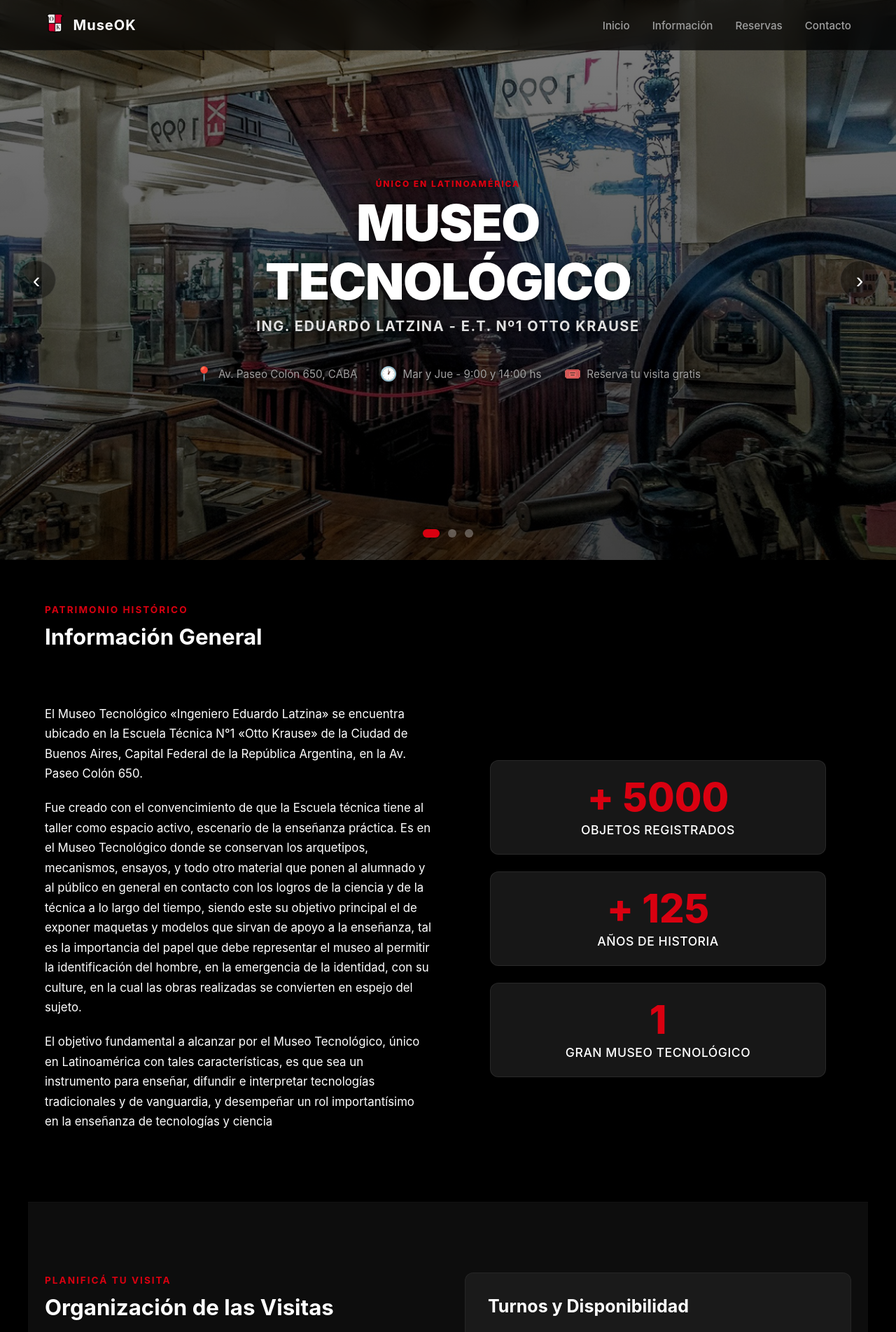
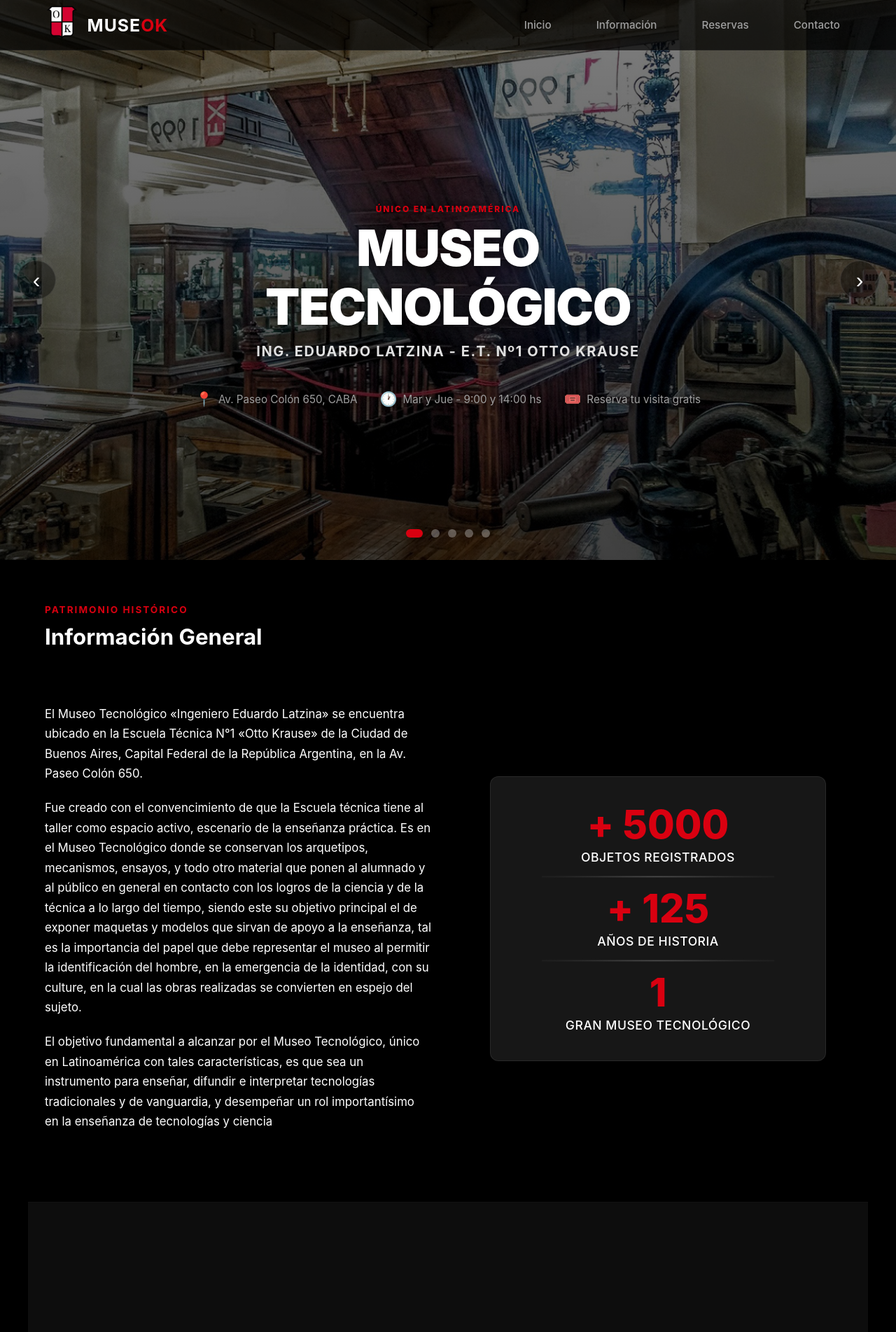
Before and after one commit to ian-nn/Museo-Otto-Krause, a PHP site: page / in a window 1280 px wide. Shown: the top 1903 px of the page at 70% size. Run offline with PHP 8.4, Linux system fonts and the light colour scheme.

Commit message:
inicio parte 3, falta hacer reservas en inicio

```diff
--- a/Museo OttoKrause/museo_web/css/styles.css
+++ b/Museo OttoKrause/museo_web/css/styles.css
@@ -15,6 +15,9 @@
   --color-feedback-success: #2e7d32;
   --color-feedback-warning: #f57c00;
   --color-feedback-error: #d32f2f;
+
+  --navbar-height: 72px;
+  --navbar-height-mobile: 64px;
 
   --spacing-base-desktop: 8px;
   --spacing-base-mobile: 4px;
@@ -336,6 +339,7 @@ h3 {
 
 html {
   scroll-behavior: smooth;
+  scroll-padding-top: var(--navbar-height);
 }
 
 /* e. NAVBAR FIJO SUPERIOR */
@@ -346,8 +350,8 @@ html {
   width: 100%;
   height: 72px;
   background: rgba(0, 0, 0, 0.7);
-  backdrop-filter: blur(12px);
-  -webkit-backdrop-filter: blur(12px);
+  /*backdrop-filter: blur(12px);
+  -webkit-backdrop-filter: blur(12px);*/
   border-bottom: 1px solid rgba(255, 255, 255, 0.05);
   z-index: 1000;
   transition: background 0.3s cubic-bezier(0.4, 0, 0.2, 1);
@@ -372,18 +375,28 @@ html {
   display: flex;
   align-items: center;
   gap: 12px;
+  text-decoration: none;
 }
 
 .header-logo img {
-  height: 40px;
+  height: 68px;
   width: auto;
 }
 
 .logo-text {
   color: var(--text-high);
   font-weight: 700;
-  font-size: 1.25rem;
+  font-size: 1.55rem;
   letter-spacing: 1px;
+  font-family: var(--font-family-heading);
+}
+
+.logo-accent {
+  color: var(--brand-accent);
+  font-family: inherit;
+  font-weight: inherit;
+  font-size: inherit;
+  letter-spacing: inherit;
 }
 
 .nav-list {
@@ -400,7 +413,49 @@ html {
   text-decoration: none;
   font-size: 0.95rem;
   font-weight: 500;
-  transition: color 0.2s ease;
+  transition: color 0.3s ease;
+  position: relative;
+  padding: 0 16px;
+  display: inline-flex;
+  align-items: center;
+  height: 72px;
+  z-index: 1;
+}
+
+.nav-link::before {
+  content: '';
+  position: absolute;
+  bottom: 0;
+  left: 0;
+  right: 0;
+  top: 100%;
+  background: linear-gradient(to top, rgba(155, 155, 155, 0.404), rgba(155, 155, 155, 0));
+  transition: top 0.3s cubic-bezier(0.4, 0, 0.2, 1);
+  z-index: -1;
+  pointer-events: none;
+  border-top-left-radius: 4px;
+  border-top-right-radius: 4px;
+}
+
+.nav-link:hover::before {
+  top: 0;
+}
+
+.nav-link::after {
+  content: '';
+  position: absolute;
+  bottom: 0;
+  left: 50%;
+  width: 0;
+  height: 3px;
+  background-color: var(--text-high);
+  transition: width 0.3s cubic-bezier(0.4, 0, 0.2, 1);
+  transform: translateX(-50%);
+  border-radius: 2px;
+}
+
+.nav-link:hover::after {
+  width: 100%;
 }
 
 .nav-link:hover {
@@ -514,7 +572,8 @@ html {
 
 .slide-content.fixed {
   position: absolute;
-  top: 50%;
+  /* Centra en el área visible debajo del navbar */
+  top: calc(50% + var(--navbar-height) / 2);
   left: 50%;
   transform: translate(-50%, -50%);
   z-index: 8;
@@ -695,13 +761,13 @@ html {
 /* a. SECCIÓN INFORMACIÓN GENERAL */
 .info-section {
   background: var(--surface-primary);
-  min-height: 100vh;          /* 🚀 Forzar a que mida el 100% de la altura de la pantalla */
-    width: 100%;                /* Ocupar todo el ancho disponible */
-    display: flex;
-    flex-direction: column;
-    justify-content: center;    /* Centrar verticalmente el contenido interno */
-    padding: 60px var(--layout-gutter-desktop, 24px); /* Espaciado interno cómodo */
-    box-sizing: border-box;     /* Asegurar que los paddings no rompan el tamaño */
+  min-height: calc(100vh - var(--navbar-height));
+  width: 100%;
+  display: flex;
+  flex-direction: column;
+  justify-content: center;
+  padding: 60px var(--layout-gutter-desktop, 24px);
+  box-sizing: border-box;
 }
 
 .text-content-wrapper {
@@ -967,6 +1083,9 @@ html {
 .info-stats-col {
   flex: 1;
   width: 100%;
+  display: flex;
+  align-items: center;
+  justify-content: center;
 }
 
 /* --- CONTENEDOR DE TARJETAS (MANTIENE LA ORIENTACIÓN INTERNA VERTICAL) --- */
@@ -975,17 +1094,22 @@ html {
   flex-direction: column;
   gap: 24px;
   width: 100%;
-  max-width: 480px; /* Evita que las tarjetas se estiren demasiado hacia los lados */
+  max-width: 480px;
+  /* Evita que las tarjetas se estiren demasiado hacia los lados */
   margin: 0 auto;
 }
 
 .stat-card {
-  background-color: rgba(26, 26, 26, 0.9); /* Gris superficial que resalta sobre el fondo */
+  background-color: rgba(26, 26, 26, 0.9);
   border: 1px solid rgba(255, 255, 255, 0.08);
   border-radius: 12px;
-  padding: 24px;
+  padding: 24px 32px;
   text-align: center;
   transition: transform 0.3s ease, box-shadow 0.3s ease;
+  display: flex;
+  flex-direction: column;
+  align-items: center;
+  width: 100%;
 }
 
 .stat-card:hover {
@@ -993,16 +1117,41 @@ html {
   box-shadow: 0 8px 24px rgba(217, 0, 16, 0.15);
 }
 
-.stat-number-wrapper, .stat-counter-single {
+/* Item individual de estadística dentro de la tarjeta */
+.stat-item {
+  display: flex;
+  flex-direction: column;
+  align-items: center;
+  padding: 16px 0;
+  width: 100%;
+}
+
+/* Separador horizontal difuminado entre estadísticas */
+.stat-divider {
+  border: none;
+  width: 80%;
+  height: 3px;
+  background: radial-gradient(ellipse at center,
+    rgba(120, 120, 120, 0.55) 0%,
+    rgba(120, 120, 120, 0.1) 60%,
+    transparent 100%);
+  margin: 0;
+  flex-shrink: 0;
+}
+
+.stat-number-wrapper,
+.stat-counter-single {
   font-size: 3.5rem;
   font-weight: 800;
   line-height: 1;
   margin-bottom: 8px;
-  color: var(--color-brand-accent); /* Mantiene los números en rojo institucional */
+  color: var(--color-brand-accent);
+  /* Mantiene los números en rojo institucional */
 }
 
 .stat-label {
-  color: #ffffff; /* Letras de descripción estrictamente en blanco */
+  color: #ffffff;
+  /* Letras de descripción estrictamente en blanco */
   font-size: 1.1rem;
   font-weight: 500;
   letter-spacing: 0.5px;
--- a/Museo OttoKrause/museo_web/index.html
+++ b/Museo OttoKrause/museo_web/index.html
@@ -1,19 +1,21 @@
 <!DOCTYPE html>
 <html lang="es">
+
 <head>
   <meta charset="UTF-8">
   <meta name="viewport" content="width=device-width, initial-scale=1.0">
   <title>MuseOK - Inicio | Museo Tecnológico Eduardo Latzina</title>
   <link rel="stylesheet" href="css/styles.css">
 </head>
+
 <body>
 
   <header class="main-header">
     <div class="header-container">
-      <div class="header-logo">
+      <a href="#inicio" class="header-logo">
         <img src="public/unnamed.png" alt="Logo Museo Otto Krause">
-        <span class="logo-text">MuseOK</span>
-      </div>
+        <span class="logo-text">MUSE<span class="logo-accent">OK</span></span>
+      </a>
       <nav class="main-nav" aria-label="Navegación principal">
         <ul class="nav-list">
           <li><a href="#inicio" class="nav-link">Inicio</a></li>
@@ -29,9 +31,21 @@
     <section id="inicio" class="hero-carousel" aria-label="Galería de imágenes del museo">
       <div class="carousel-track-container">
         <div class="carousel-track">
-          <div class="carousel-slide active" style="background-image: linear-gradient(rgba(0,0,0,0.5), rgba(0,0,0,0.75)), url('public/imagen-carrusel1.jpg');"></div>
-          <div class="carousel-slide" style="background-image: linear-gradient(rgba(0,0,0,0.5), rgba(0,0,0,0.75)), url('public/imagen-carrusel3.jpg');"></div>
-          <div class="carousel-slide" style="background-image: linear-gradient(rgba(0,0,0,0.5), rgba(0,0,0,0.75)), url('public/imagen-carrusel4.jpg');"></div>
+          <div class="carousel-slide active"
+            style="background-image: linear-gradient(rgba(0,0,0,0.5), rgba(0,0,0,0.75)), url('public/imagen-carrusel1.jpg');">
+          </div>
+          <div class="carousel-slide"
+            style="background-image: linear-gradient(rgba(0,0,0,0.5), rgba(0,0,0,0.75)), url('public/imagen-carrusel3.jpg');">
+          </div>
+          <div class="carousel-slide"
+            style="background-image: linear-gradient(rgba(0,0,0,0.5), rgba(0,0,0,0.75)), url('public/imagen-carrusel4.jpg');">
+          </div>
+          <div class="carousel-slide"
+            style="background-image: linear-gradient(rgba(0,0,0,0.5), rgba(0,0,0,0.75)), url('public/imagen-carrusel5.jpg');">
+          </div>
+          <div class="carousel-slide"
+            style="background-image: linear-gradient(rgba(0,0,0,0.5), rgba(0,0,0,0.75)), url('public/imagen-carrusel6.jpg');">
+          </div>
         </div>
       </div>
 
@@ -65,6 +79,8 @@
         <button class="carousel-indicator active" aria-label="Ir a diapositiva 1"></button>
         <button class="carousel-indicator" aria-label="Ir a diapositiva 2"></button>
         <button class="carousel-indicator" aria-label="Ir a diapositiva 3"></button>
+        <button class="carousel-indicator" aria-label="Ir a diapositiva 4"></button>
+        <button class="carousel-indicator" aria-label="Ir a diapositiva 5"></button>
       </div>
     </section>
 
@@ -78,15 +94,26 @@
       <div class="info-split-layout">
 
         <div class="info-text-col">
-      <p>El Museo Tecnológico «Ingeniero Eduardo Latzina» se encuentra ubicado en la Escuela Técnica N°1  «Otto Krause» de la Ciudad de Buenos Aires, Capital Federal de la República Argentina, en la Av. Paseo Colón 650.</p>
-      <p>Fue creado con el convencimiento de que la Escuela técnica tiene al taller como espacio activo, escenario de la enseñanza práctica. Es en el Museo Tecnológico donde se conservan los arquetipos, mecanismos, ensayos, y todo otro material que ponen al alumnado y al público en general en contacto con los logros de la ciencia y de la técnica a lo largo del tiempo, siendo este su objetivo principal el de exponer maquetas y modelos que sirvan de apoyo a la enseñanza, tal es la importancia del papel que debe representar el museo al permitir la identificación del hombre, en la emergencia de la identidad, con su culture, en la cual las obras realizadas se convierten en espejo del sujeto.</p>
-      <p>El objetivo fundamental a alcanzar por el Museo Tecnológico, único en Latinoamérica con tales características, es que sea un instrumento para enseñar, difundir e interpretar tecnologías tradicionales y de vanguardia, y desempeñar un rol importantísimo en la enseñanza de tecnologías y ciencia</p>
+          <p>El Museo Tecnológico «Ingeniero Eduardo Latzina» se encuentra ubicado en la Escuela Técnica N°1 «Otto
+            Krause» de la Ciudad de Buenos Aires, Capital Federal de la República Argentina, en la Av. Paseo Colón 650.
+          </p>
+          <p>Fue creado con el convencimiento de que la Escuela técnica tiene al taller como espacio activo, escenario
+            de la enseñanza práctica. Es en el Museo Tecnológico donde se conservan los arquetipos, mecanismos, ensayos,
+            y todo otro material que ponen al alumnado y al público en general en contacto con los logros de la ciencia
+            y de la técnica a lo largo del tiempo, siendo este su objetivo principal el de exponer maquetas y modelos
+            que sirvan de apoyo a la enseñanza, tal es la importancia del papel que debe representar el museo al
+            permitir la identificación del hombre, en la emergencia de la identidad, con su culture, en la cual las
+            obras realizadas se convierten en espejo del sujeto.</p>
+          <p>El objetivo fundamental a alcanzar por el Museo Tecnológico, único en Latinoamérica con tales
+            características, es que sea un instrumento para enseñar, difundir e interpretar tecnologías tradicionales y
+            de vanguardia, y desempeñar un rol importantísimo en la enseñanza de tecnologías y ciencia</p>
         </div>
 
         <div class="info-stats-col">
           <div class="stats-vertical-container">
 
             <div class="stat-card">
+              <div class="stat-item">
                 <div class="stat-number-wrapper">
                   <span class="stat-prefix">+</span>
                   <span class="stat-counter" data-target="5000">0</span>
@@ -94,7 +121,9 @@
                 <p class="stat-label">Objetos registrados</p>
               </div>
 
-        <div class="stat-card">
+              <hr class="stat-divider">
+
+              <div class="stat-item">
                 <div class="stat-number-wrapper">
                   <span class="stat-prefix">+</span>
                   <span class="stat-counter" data-target="125">0</span>
@@ -102,11 +131,14 @@
                 <p class="stat-label">Años de historia</p>
               </div>
 
-        <div class="stat-card">
+              <hr class="stat-divider">
+
+              <div class="stat-item">
                 <div class="stat-number-wrapper">
                   <span class="stat-counter" data-target="1">0</span>
                 </div>
                 <p class="stat-label">Gran Museo Tecnológico</p>
+              </div>
             </div>
 
           </div>
@@ -119,8 +151,10 @@
         <div class="grid-col-6 info-box-reservas">
           <span class="section-tag">Planificá tu Visita</span>
           <h2>Organización de las Visitas</h2>
-          <p class="highlight-p">Las visitas se realizan con reserva previa y tienen una duración aproximada de 50 minutos.</p>
-          <p>Para garantizar una buena experiencia de recorrido, trabajamos con grupos de hasta <strong>30 personas</strong> entre estudiantes y docentes acompañantes.</p>
+          <p class="highlight-p">Las visitas se realizan con reserva previa y tienen una duración aproximada de 50
+            minutos.</p>
+          <p>Para garantizar una buena experiencia de recorrido, trabajamos con grupos de hasta <strong>30
+              personas</strong> entre estudiantes y docentes acompañantes.</p>
         </div>
         <div class="grid-col-6 detail-box-reservas">
           <div class="card-reserva">
@@ -151,18 +185,22 @@
   <footer id="contacto" class="main-footer">
     <div class="footer-grid">
       <div class="footer-brand">
-        <h3>MuseOK</h3>
+        <h3>MUSEOK</h3>
         <p>Sistema Digital de Gestión Patrimonial</p>
         <p class="krause-info">Escuela Técnica N°1 "Otto Krause"<br>Av. Paseo Colón 650, CABA.</p>
       </div>
       <div class="footer-contacts">
         <h4>Canales de Contacto</h4>
-        <a href="mailto:museotecnologico@ottokrause.edu.ar" class="footer-email-link">📩 museotecnologico@ottokrause.edu.ar</a>
+        <a href="mailto:museotecnologico@ottokrause.edu.ar" class="footer-email-link">📩
+          museotecnologico@ottokrause.edu.ar</a>
       </div>
       <div class="footer-dev">
         <h4>Equipo de Desarrollo</h4>
-        <p>Desarrollado por el Dev Team MuseOK - Alumnos de Computación del Otto Krause.</p>
-        <span class="tech-stack-badge">HTML5 / CSS3 / Vanilla JS / PHP MVC</span>
+        <p>Desarrollado por el Dev Team <strong>MuseOK</strong> - Alumnos de Computación del Otto Krause: <br><br>
+          Santino
+          Fernandez <br>
+          Mateo Ferreyra <br> Ian Perez <br> Avaca Victoria <br> Selena Bernal</p>
+        <span class="tech-stack-badge">HTML5 / CSS3 / Vanilla JS / PHP</span>
       </div>
     </div>
     <div class="footer-bottom">
@@ -172,4 +210,5 @@
 
   <script type="module" src="js/controllers/home.js"></script>
 </body>
+
 </html>
--- a/Museo OttoKrause/museo_web/js/controllers/home.js
+++ b/Museo OttoKrause/museo_web/js/controllers/home.js
@@ -59,7 +59,7 @@ document.addEventListener('DOMContentLoaded', () => {
 
 // --- ANIMACIÓN DE CONTADORES NUMÉRICOS (STATS) ---
 const counters = document.querySelectorAll('.stat-counter');
-  const animationDuration = 3500; // Duración total de la animación en milisegundos (2 segundos)
+const animationDuration = 1000; // Duración total de la animación en milisegundos (2 segundos)
 
 function startCountAnimation(counterElement) {
   const target = +counterElement.getAttribute('data-target');
```
Also changed, not shown: other parts of Museo OttoKrause/museo_web/css/styles.css (+95 -30 lines). Lines whose indentation alone changed are shown as unchanged.
